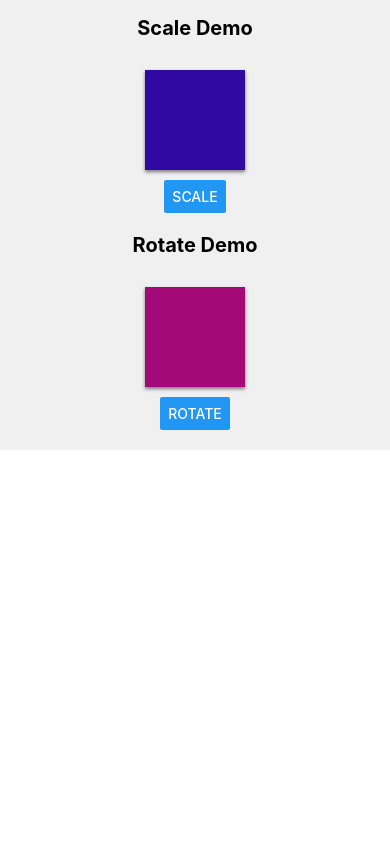
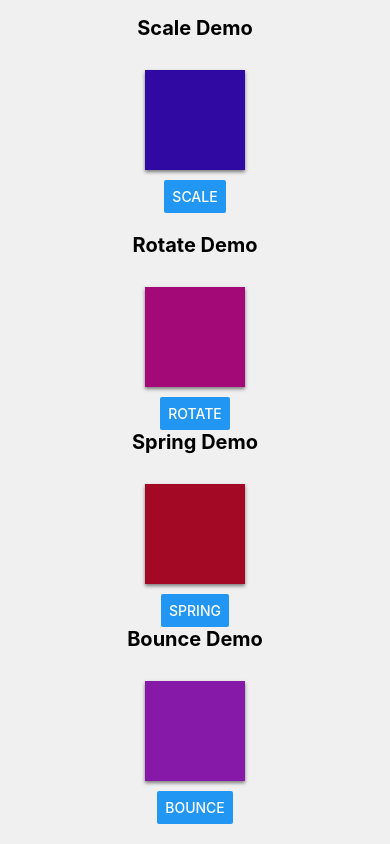
Before and after one commit to LuigyMartial/reactNtFull24-animation, a React Native app: screen /BasicAnimation in a window 390 px wide. Shown: the part 556-1400 px from the top of the page. Before the commit the page ends 1006 px from the top, so only its background shows below. Built offline with nearby package versions, Linux system fonts and the light colour scheme.

Commit message:
add transform spring and bounce

```diff
--- a/src/BasicAnimation.tsx
+++ b/src/BasicAnimation.tsx
@@ -14,6 +14,8 @@ const BasicAnimation: React.FC = () => {
     const translateAnim = useRef(new Animated.Value(0)).current;
     const scaleAnim = useRef(new Animated.Value(1)).current;
     const rotateAnim = useRef(new Animated.Value(1)).current;
+    const springAnim = useRef(new Animated.Value(0)).current;
+    const bounceAnim = useRef(new Animated.Value(0)).current;
 
     const handleFadeIn = () => {
         Animated.timing(fadeAnim, {
@@ -75,7 +77,23 @@ const BasicAnimation: React.FC = () => {
         outputRange: ["0deg", "360deg"]
     })
 
+    const handleSpring = () => {
+        Animated.spring(springAnim, {
+          toValue: 100,
+          friction: 5,
+          tension: 40,
+          useNativeDriver: true,
+        }).start(() => {
+            springAnim.setValue(0);
+        })
+    }
 
+    const handleBounce = () => {
+        Animated.sequence([
+            Animated.spring(bounceAnim, { toValue: -20, useNativeDriver: true }),
+            Animated.spring(bounceAnim, { toValue: 0, useNativeDriver: true }),
+        ]).start();
+    }
 
     return (
       <ScrollView contentContainerStyle={styles.container}>
@@ -134,6 +152,29 @@ const BasicAnimation: React.FC = () => {
           ]}
         ></Animated.View>
         <Button title='Rotate' onPress={handleRotate} />
+         {/* Spring animation demo */}
+         <Text style={styles.headerText}>Spring Demo</Text>
+         <Animated.View
+           style={[
+               styles.box,
+               styles.springBox,
+               { transform: [{ translateX: springAnim}]}
+           ]}
+         >
+         </Animated.View>
+         <Button title="Spring" onPress={handleSpring} />
+         {/* Bounce animation demo */}
+         <Text style={styles.headerText}>Bounce Demo</Text>
+         <Animated.View
+            style={[
+                styles.box,
+                styles.bounceBox,
+                { transform: [{ translateY: bounceAnim }] },
+            ]}
+         >
+         </Animated.View>
+         <Button title="Bounce" onPress={handleBounce} />
+
       </ScrollView>
     );
 }
@@ -171,7 +212,9 @@ const styles = StyleSheet.create({
     fadeBox: { backgroundColor: '#3498db' },
     translateBox: { backgroundColor: '#89c825' },
     scaleBox: { backgroundColor: '#3009a3' },
-    rotateBox: { backgroundColor: '#a30977' }
+    rotateBox: { backgroundColor: '#a30977' },
+    springBox: { backgroundColor: '#a30925'},
+    bounceBox: { backgroundColor: '#7f09a3ec'}
 });
 
 export default BasicAnimation;
--- a/src/HomeScreen.tsx
+++ b/src/HomeScreen.tsx
@@ -8,6 +8,11 @@ const topics = [
     id: 1,
     title: 'Basic Animation Demo',
     screen: 'BasicAnimation',
+  },
+  {
+    id: 2,
+    title: 'Interpolation Demo',
+    screen: 'Interpolation',
   }
 ]
 
--- /dev/null
+++ b/src/Interpolation.tsx
@@ -0,0 +1,22 @@
+import { StyleSheet, Text, View } from 'react-native';
+
+
+const Interpolation: React.FC = () => {
+  return (
+    <View style={styles.container}>
+      <Text style={styles.headerText}>Interpolation Demo</Text>
+    </View>
+  )
+}
+
+const styles = StyleSheet.create({
+  container: {
+    flexGrow: 1,
+    alignItems: 'center',
+    paddingVertical: 20,
+    backgroundColor: '#f0f0f0',
+  },
+  headerText: { fontSize: 20, fontWeight: 'bold'}
+});
+
+export default Interpolation;
--- a/src/RootNavigator.tsx
+++ b/src/RootNavigator.tsx
@@ -1,10 +1,12 @@
 import { createStackNavigator } from '@react-navigation/stack';
 import HomeScreen from './HomeScreen.tsx';
 import BasicAnimation from './BasicAnimation.tsx';
+import Interpolation from "./Interpolation.tsx";
 
 export type RootStackParamList = {
   Home: undefined;
   BasicAnimation: undefined;
+  Interpolation: undefined;
 }
 const Stack = createStackNavigator<RootStackParamList>();
 
@@ -13,6 +15,7 @@ const RootNavigator: React.FC = () => {
     <Stack.Navigator>
       <Stack.Screen name="Home" component={HomeScreen} />
       <Stack.Screen name="BasicAnimation" component={BasicAnimation} />
+      <Stack.Screen name="Interpolation" component={Interpolation} />
     </Stack.Navigator>
   )
 }
```
